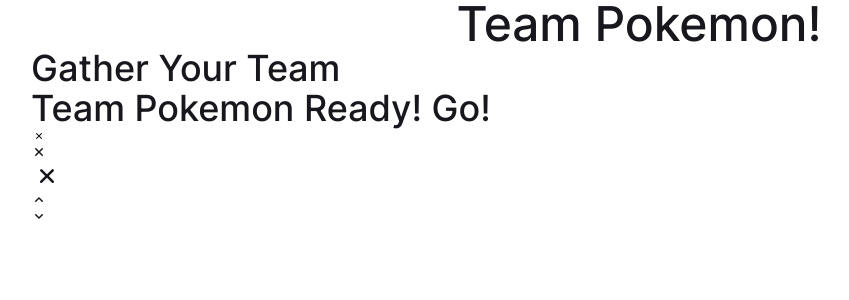
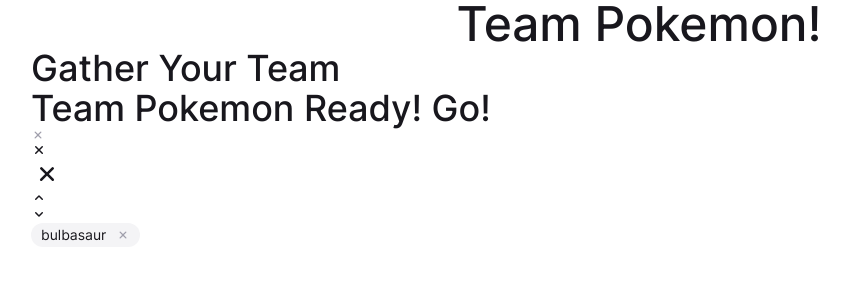
Before and after one commit to yevhen-petrunkin/luna-edge-testtask, a React (Vite) app: page / in a window 1280 px wide. Shown: the top 300 px of the page, without its empty margins (1-850 px from the left). Built offline with nearby package versions, Linux system fonts and the light colour scheme.

Commit message:
add badge component

```diff
--- a/src/App.tsx
+++ b/src/App.tsx
@@ -1,4 +1,4 @@
-import { Title, IconBtn } from "./components";
+import { Title, IconBtn, Badge } from "./components";
 import titles from "./data/titles.json";
 
 function App() {
@@ -12,6 +12,8 @@
       <IconBtn variant="close-modal" clickHandler={() => {}} />
       <IconBtn variant="fold" clickHandler={() => {}} />
       <IconBtn variant="unfold" clickHandler={() => {}} />
+
+      <Badge text="bulbasaur" clickHandler={() => {}} />
     </section>
   );
 }
--- a/src/components/index.ts
+++ b/src/components/index.ts
@@ -5,4 +5,6 @@
 
 // MID LEVEL
 
+export { default as Badge } from "./midLevel/Badge/Badge";
+
 // HIGHER LEVEL
--- a/src/components/lowerLevel/IconBtn/IconBtn.tsx
+++ b/src/components/lowerLevel/IconBtn/IconBtn.tsx
@@ -17,7 +17,8 @@
       className={cn(
         "flex items-center justify-center hover:text-primary-dark focus:text-primary-dark transition-colors",
         {
-          "w-4 h-4": variant !== "close-modal",
+          "w-4 h-4": variant !== "close-badge" && variant !== "close-modal",
+          "w-3.5 h-3.5 text-primary-mid": variant === "close-badge",
           "w-8 h-8": variant === "close-modal",
         },
         className
@@ -28,9 +29,8 @@
     >
       <Icon
         className={cn("text-current", {
-          "w-full h-full":
-            variant !== "close-badge" && variant !== "close-modal",
-          "w-3 h-3": variant === "close-badge",
+          "w-full h-full": variant !== "close-modal",
+
           "w-7 h-7": variant === "close-modal",
         })}
         aria-label={label}
--- /dev/null
+++ b/src/components/midLevel/Badge/Badge.tsx
@@ -0,0 +1,21 @@
+import cn from "classnames";
+
+import { IconBtn } from "../../../components";
+
+import IBadgeProps from "./Badge.props";
+
+const Badge: React.FC<IBadgeProps> = ({ text, clickHandler, className }) => {
+  return (
+    <div
+      className={cn(
+        "inline-flex items-center justify-center px-2.5 py-0.5 gap-2.5 rounded-2xl text-sm bg-secondary-darker",
+        className
+      )}
+    >
+      {text}
+      <IconBtn variant="close-badge" clickHandler={clickHandler} />
+    </div>
+  );
+};
+
+export default Badge;
```
Also changed, not shown: src/components/midLevel/Badge/Badge.props.ts (added, +7 -0 lines), 2 other files (tests, documents, lock files or other folders).
